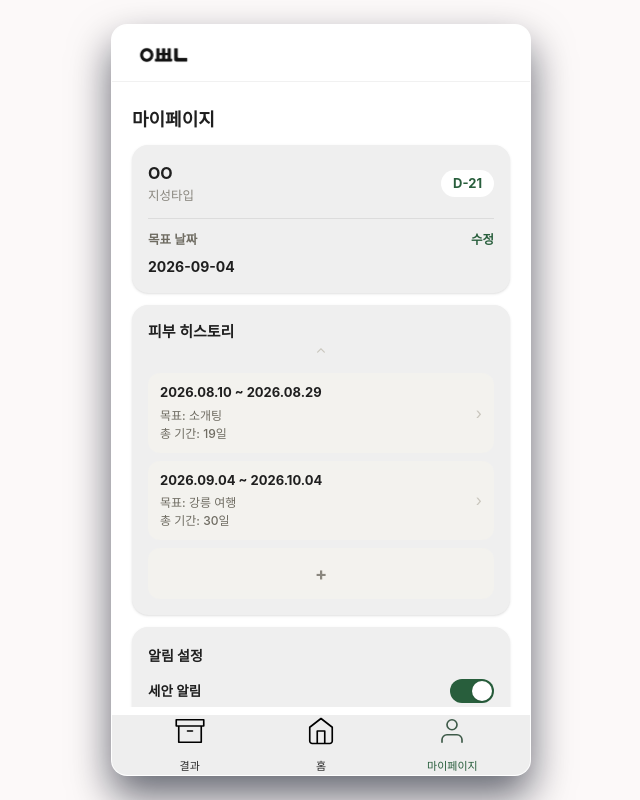
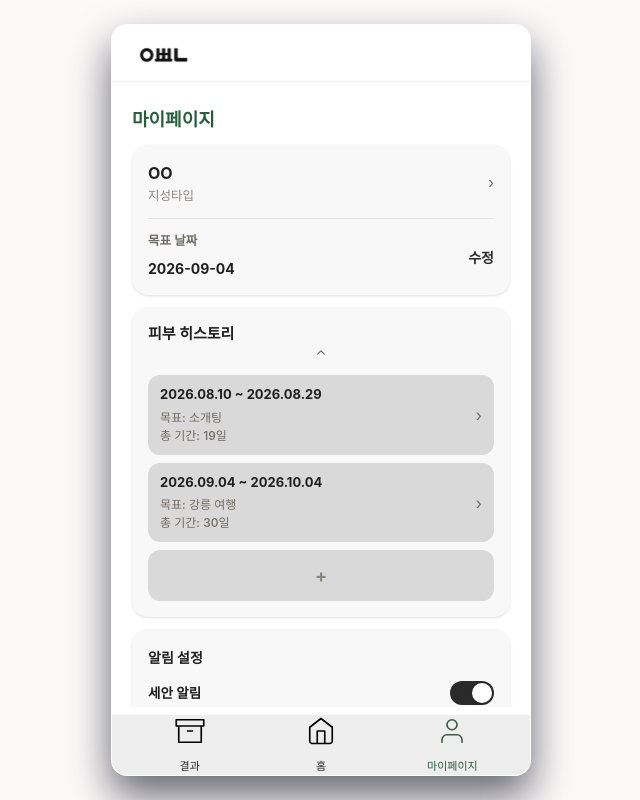
Before and after one commit to LikeLion-14th-SKHU/LikeLion-14th-TEAM03-FE, a React app in the folder hackathon3FE/: page /mypage in a window 1280 px wide. Shown: the whole page, without its empty margins (319-959 px from the left). Built offline with nearby package versions, Linux system fonts and the light colour scheme; no server answers; the HTML template or start-up script is replaced by a standard one.

Commit message:
Feat: 마이 페이지 UI

```diff
--- a/hackathon3FE/src/App.jsx
+++ b/hackathon3FE/src/App.jsx
@@ -15,7 +15,7 @@
         <div className="app-frame flex flex-col w-full md:w-[420px] max-w-full h-auto md:h-[844px] bg-white text-gray-800 md:shadow-2xl md:rounded-2xl overflow-hidden md:border md:border-white/5">
           <Header />
 
-          <main className="flex min-h-0 flex-1 flex-col overflow-y-auto px-4 py-6">
+          <main className="no-scrollbar flex min-h-0 flex-1 flex-col overflow-y-auto px-4 py-6">
             <Routes>
               <Route path="/" element={<Home />} />
               <Route path="/onboarding" element={<Onboarding />} />
--- a/hackathon3FE/src/components/mypage/NotificationToggle.jsx
+++ b/hackathon3FE/src/components/mypage/NotificationToggle.jsx
@@ -9,7 +9,7 @@
         aria-pressed={enabled}
         className={
           "relative w-11 h-6 rounded-full transition-colors disabled:opacity-60 " +
-          (enabled ? "bg-[#285E3C]" : "bg-[#D9D9D9]")
+          (enabled ? "bg-[#2A2A2A]" : "bg-[#D9D9D9]")
         }
       >
         <span
@@ -32,7 +32,7 @@
   skincarePending,
 }) {
   return (
-    <div className="bg-[#EFEFEF] rounded-2xl shadow-sm p-4">
+    <div className="bg-[#F8F8F8] rounded-2xl shadow-sm p-4">
       <span className="text-[14px] font-bold text-[#1f1f1f]">알림 설정</span>
       <div className="mt-1 divide-y divide-[#00000012]">
         <ToggleRow label="세안 알림" enabled={cleansingEnabled} onToggle={onToggleCleansing} pending={cleansingPending} />
--- a/hackathon3FE/src/components/mypage/ProfileCard.jsx
+++ b/hackathon3FE/src/components/mypage/ProfileCard.jsx
@@ -1,26 +1,10 @@
 import { useState } from "react";
+import { Link } from "react-router-dom";
 import { skinTypeLabel } from "../../utils/skinType";
-
-function getDday(goalDate) {
-  if (!goalDate) return null;
-  const today = new Date();
-  today.setHours(0, 0, 0, 0);
-  const target = new Date(goalDate);
-  target.setHours(0, 0, 0, 0);
-  return Math.round((target - today) / (1000 * 60 * 60 * 24));
-}
-
-function ddayLabel(dday) {
-  if (dday === null) return "";
-  if (dday === 0) return "D-DAY";
-  return dday > 0 ? `D-${dday}` : `D+${Math.abs(dday)}`;
-}
 
 export default function ProfileCard({ name, baseType, goalDate, onGoalDateChange }) {
   const [editing, setEditing] = useState(false);
   const [draft, setDraft] = useState(goalDate);
-
-  const dday = getDday(goalDate);
 
   function handleEditOpen() {
     setDraft(goalDate);
@@ -38,20 +22,16 @@
   }
 
   return (
-    <div className="bg-[#EFEFEF] rounded-2xl shadow-sm p-4">
-      <div className="flex items-center justify-between">
+    <div className="bg-[#F8F8F8] rounded-2xl shadow-sm p-4">
+      <Link to="/skin-result" className="flex items-center justify-between">
         <div>
           <div className="text-[16px] font-bold text-[#1f1f1f]">{name}</div>
           <div className="mt-0.5 text-[12.5px] font-medium text-[#8a877f]">
             {skinTypeLabel(baseType)}타입
           </div>
         </div>
-        {dday !== null && (
-          <span className="text-[13px] font-bold text-[#285E3C] bg-white rounded-full px-3 py-1">
-            {ddayLabel(dday)}
-          </span>
-        )}
-      </div>
+        <span className="text-[#6C6C6C] text-[15px]">›</span>
+      </Link>
 
       <div className="mt-3 pt-3 border-t border-[#00000014]">
         <div className="flex items-center justify-between">
@@ -60,7 +40,7 @@
             <button
               type="button"
               onClick={handleEditOpen}
-              className="text-[12.5px] font-bold text-[#285E3C]"
+              className="translate-y-4 text-[14px] font-bold text-[#2A2A2A]"
             >
               수정
             </button>
@@ -86,7 +66,7 @@
               type="button"
               onClick={handleSave}
               disabled={!draft}
-              className="shrink-0 text-[12.5px] font-bold text-white bg-[#285E3C] disabled:opacity-50 rounded-lg px-3 py-1.5"
+              className="shrink-0 text-[12.5px] font-bold text-white bg-[#2A2A2A] disabled:opacity-50 rounded-lg px-3 py-1.5"
             >
               저장
             </button>
--- a/hackathon3FE/src/components/mypage/SkinHistorySection.jsx
+++ b/hackathon3FE/src/components/mypage/SkinHistorySection.jsx
@@ -4,14 +4,14 @@
   const [expanded, setExpanded] = useState(true);
 
   return (
-    <div className="bg-[#EFEFEF] rounded-2xl shadow-sm p-4">
+    <div className="bg-[#F8F8F8] rounded-2xl shadow-sm p-4">
       <button
         type="button"
         onClick={() => setExpanded((prev) => !prev)}
         className="w-full flex flex-col items-center gap-1"
       >
         <span className="self-start text-[15px] font-bold text-[#1f1f1f]">피부 히스토리</span>
-        <span className="text-[#c9c6bd] text-[14px] leading-none">{expanded ? "⌃" : "⌄"}</span>
+        <span className="text-[#6C6C6C] text-[14px] leading-none">{expanded ? "⌃" : "⌄"}</span>
       </button>
 
       {expanded && (
@@ -24,7 +24,7 @@
             history.map((item) => (
               <div
                 key={item.id}
-                className="flex items-center justify-between bg-[#F3F2EE] rounded-xl px-3 py-2.5"
+                className="flex items-center justify-between bg-[#D9D9D9] rounded-xl px-3 py-2.5"
               >
                 <div>
                   <div className="text-[13px] font-bold text-[#1f1f1f]">{item.range}</div>
@@ -35,7 +35,7 @@
                     총 기간: {item.totalDays}일
                   </div>
                 </div>
-                <span className="text-[#c9c6bd] text-[16px]">›</span>
+                <span className="text-[#6C6C6C] text-[16px]">›</span>
               </div>
             ))
           )}
@@ -43,7 +43,7 @@
           <button
             type="button"
             onClick={onAdd}
-            className="flex items-center justify-center bg-[#F3F2EE] rounded-xl py-3 text-[#8a877f] text-[18px] font-bold"
+            className="flex items-center justify-center bg-[#D9D9D9] rounded-xl py-3 text-[#8a877f] text-[18px] font-bold"
           >
             +
           </button>
--- a/hackathon3FE/src/components/mypage/TodoProgressCard.jsx
+++ b/hackathon3FE/src/components/mypage/TodoProgressCard.jsx
@@ -8,7 +8,7 @@
       </div>
       <div className="mt-1 h-2 rounded-full bg-[#EDEDEA] overflow-hidden">
         <div
-          className="h-full bg-[#285E3C] rounded-full"
+          className="h-full bg-[#2A2A2A] rounded-full"
           style={{ width: `${pct}%` }}
         />
       </div>
@@ -20,7 +20,7 @@
   const { cleansingRate = 0, skincareRate = 0 } = progress || {};
 
   return (
-    <div className="bg-[#EFEFEF] rounded-2xl shadow-sm p-4">
+    <div className="bg-[#F8F8F8] rounded-2xl shadow-sm p-4">
       <div className="text-[14px] font-bold text-[#1f1f1f]">투두 달성률</div>
       <div className="mt-3 flex flex-col gap-2.5">
         <RateRow label="세안" rate={cleansingRate} />
--- a/hackathon3FE/src/index.css
+++ b/hackathon3FE/src/index.css
@@ -43,6 +43,20 @@
   background: #fff;
   position: relative;
   z-index: 1;
+  scrollbar-width: none; /* Firefox: 스크롤은 되지만 스크롤바는 숨김 */
+  -ms-overflow-style: none; /* IE/Edge */
+}
+.app-frame::-webkit-scrollbar {
+  display: none; /* Chrome/Safari: 스크롤바 숨김 */
+}
+
+/* main 콘텐츠 영역도 같은 방식으로 스크롤바만 숨깁니다 */
+.no-scrollbar {
+  scrollbar-width: none;
+  -ms-overflow-style: none;
+}
+.no-scrollbar::-webkit-scrollbar {
+  display: none;
 }
 
 /* soft glow behind the framed app, sized relative to the frame */
--- a/hackathon3FE/src/pages/Mypage.jsx
+++ b/hackathon3FE/src/pages/Mypage.jsx
@@ -21,7 +21,7 @@
 
   return (
     <section className="bg-white -mx-4 -my-6 px-5 py-6 flex flex-col gap-3">
-      <h2 className="text-[18px] font-bold text-[#1f1f1f]">마이페이지</h2>
+      <h2 className="text-[18px] font-bold text-[#285E3C]">마이페이지</h2>
 
       <ProfileCard
         name={profile.name}
```
